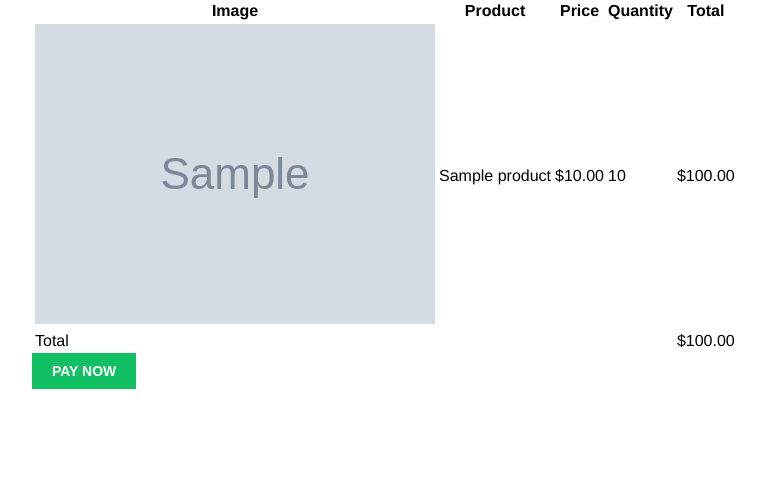
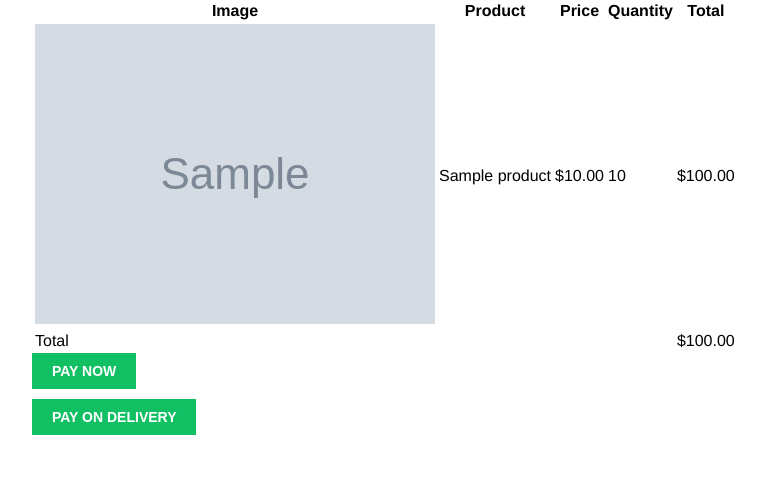
Before and after one commit to pabparmen/carplay_Peralta, a Django app: template payment/templates/payment/process.html in a window 1280 px wide. Shown: the part 156-658 px from the top of the page, without its empty margins (68-833 px from the left). Run offline with Django 4.2, Linux system fonts and the light colour scheme; the template is opened without the code that fills it: values named after a table or form of the project are taken from there, others are empty; tables that the repository leaves empty hold one stand-in row (Sample ...); some web fonts are replaced.

Commit message:
Pago a contrareembolso terminado

```diff
--- a/payment/templates/payment/process.html
+++ b/payment/templates/payment/process.html
@@ -32,8 +32,15 @@
     </tr>
 </tbody>
 </table>
+<!-- Botón de pasarela de pago -->
 <form action="{% url "payment:process" %}" method="post">
     <input type="submit" value="Pay now">
     {% csrf_token %}
 </form>
+<!-- Botón de pago a contrareembolso -->
+<form action="{% url "payment:completed" %}" method="post">
+    <input type="submit" value="Pay on delivery">
+    {% csrf_token %}
+</form>
+
 {% endblock %}
```
